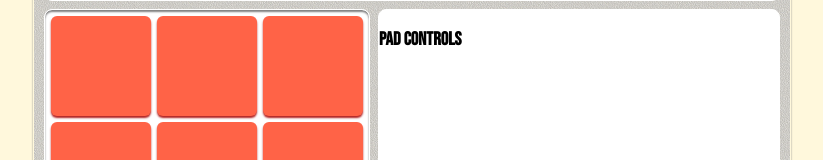
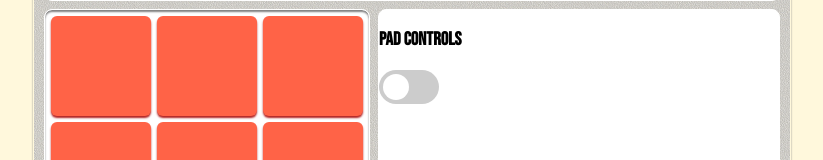
Before and after one commit to anthonymarkreynolds/Dingo-Percussion-Controller, a React (Create React App) app: page / in a window 1280 px wide. Shown: the part 371-531 px from the top of the page, without its empty margins (228-1051 px from the left). Built offline with nearby package versions, Linux system fonts and the light colour scheme.

Commit message:
add toggle switch component

```diff
--- a/src/App.js
+++ b/src/App.js
@@ -1,3 +1,6 @@
+import ToggleSwitch from './components/ToggleSwitch'
+
+
 const Explorer = () => {
   return (
     <div className="explorer">
@@ -7,6 +10,7 @@
 };
 
 const Pads = () => {
+
   return (
     <div className="pads">
       {Array.from({ length: 9 }, (_, i) => (
@@ -20,6 +24,7 @@
   return (
     <div className="pad-controls">
       <h3>Pad Controls</h3>
+      <ToggleSwitch name="Reverb"/>
     </div>
   );
 };
--- /dev/null
+++ b/src/components/ToggleSwitch.jsx
@@ -0,0 +1,14 @@
+import React from 'react'
+
+export default function ToggleSwitch(props) {
+    const {name} = props;
+
+    return (
+        <div className="toggle-switch">
+            <label className="switch">
+                <input type="checkbox"/>
+                <span className="slider round"></span>
+            </label>
+        </div>
+    )
+}
--- a/src/styles.scss
+++ b/src/styles.scss
@@ -88,3 +88,70 @@
   background-color: gray;
   height: 200px;
 }
+
+
+// ToggleSwitch in pad controls
+.toggle-switch {
+  margin-left: 0 auto;
+  width: 26px;
+}
+
+.switch {
+  position: relative;
+  display: inline-block;
+  width: 60px;
+  height: 34px;
+}
+
+.switch input {
+  opacity: 0;
+  width: 0;
+  height: 0;
+  margin-left: 10px;
+}
+
+.slider {
+  position: absolute;
+  cursor: pointer;
+  top: 0;
+  left: 0;
+  right: 0;
+  bottom: 0;
+  background-color: #ccc;
+  -webkit-transition: .4s;
+  transition: .4s;
+}
+
+.slider:before {
+  position: absolute;
+  content: "";
+  height: 26px;
+  width: 26px;
+  left: 4px;
+  bottom: 4px;
+  background-color: white;
+  -webkit-transition: .4s;
+  transition: .4s;
+}
+
+input:checked + .slider {
+  background-color: map-get($colors, primary);;
+}
+
+input:focus + .slider {
+  box-shadow: 0 0 1px #2196F3;
+}
+
+input:checked + .slider:before {
+  -webkit-transform: translateX(26px);
+  -ms-transform: translateX(26px);
+  transform: translateX(26px);
+}
+
+.slider.round {
+  border-radius: 34px;
+}
+
+.slider.round:before {
+  border-radius: 50%;
+}
```
Also changed, not shown: src/index.css (line endings or trailing spaces).
